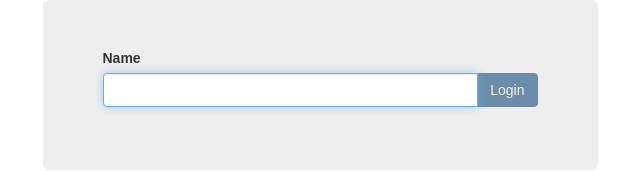
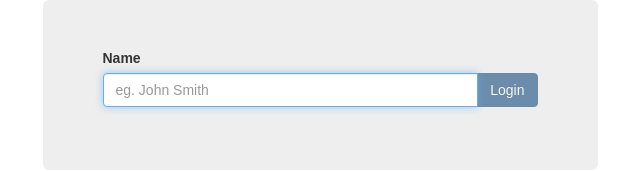
Before and after one commit to DanyalBurke/edmac-hub, a React (Create React App) app: page / in a window 1280 px wide. Shown: the part 153-324 px from the top of the page, without its empty margins (320-960 px from the left). Built offline with nearby package versions, Linux system fonts and the light colour scheme.

Commit message:
Add placeholder and start describing the features

```diff
--- a/src/Login.js
+++ b/src/Login.js
@@ -23,6 +23,7 @@ class Login extends React.Component {
                                     <ControlLabel>Name</ControlLabel>
                                     <div className="input-group">
                                         <FormControl
+                                            placeholder="eg. John Smith"
                                             autoFocus="true"
                                             type="text"
                                             defaultValue=""
```
Also changed, not shown: 1 other file (tests, documents, lock files or other folders).
